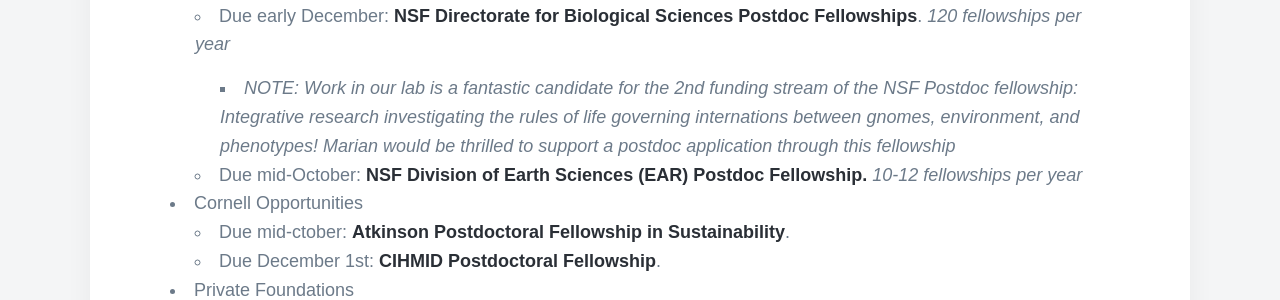
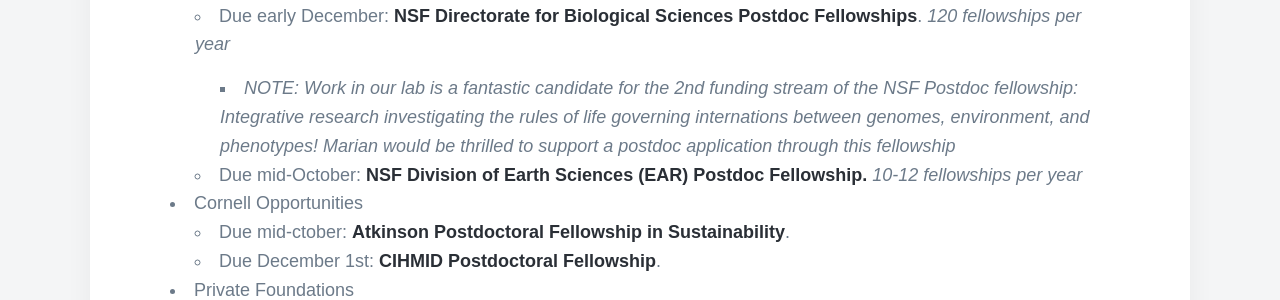
Before and after one commit to MarschmiLab/MarschmiLab.github.io, a Jekyll site: the page built from _pages/join.md, in a window 1280 px wide and 900 px high, scrolled down 2352 px. Shown: the part 182-482 px from the top of the window. Built offline with Jekyll 4.4.1, drawn with Linux system fonts in a browser that asks for light colours; nearby versions of some CDN libraries; some web fonts are replaced.

Commit message:
fixing typo in join page

```diff
--- a/_pages/join.md
+++ b/_pages/join.md
@@ -70,7 +70,7 @@
 
 - Federal Opportunities
 	- Due early December: <a href="https://beta.nsf.gov/funding/opportunities/postdoctoral-research-fellowships-biology-prfb">NSF Directorate for Biological Sciences Postdoc Fellowships</a>. *120 fellowships per year*
-		- *NOTE: Work in our lab is a fantastic candidate for the 2nd funding stream of the NSF Postdoc fellowship: Integrative research investigating the rules of life governing internations between gnomes, environment, and phenotypes! Marian would be thrilled to support a postdoc application through this fellowship*
+		- *NOTE: Work in our lab is a fantastic candidate for the 2nd funding stream of the NSF Postdoc fellowship: Integrative research investigating the rules of life governing internations between genomes, environment, and phenotypes! Marian would be thrilled to support a postdoc application through this fellowship*
 	- Due mid-October: <a href="https://beta.nsf.gov/funding/opportunities/ear-postdoctoral-fellowships-ear-pf">NSF Division of Earth Sciences (EAR) Postdoc Fellowship.</a> *10-12 fellowships per year*
 - Cornell Opportunities
 	- Due mid-ctober: <a href="https://www.atkinson.cornell.edu/grants/postdocs/postdoctoral-fellowships/">Atkinson Postdoctoral Fellowship in Sustainability</a>.
```
Also changed, not shown: 2 other files.
